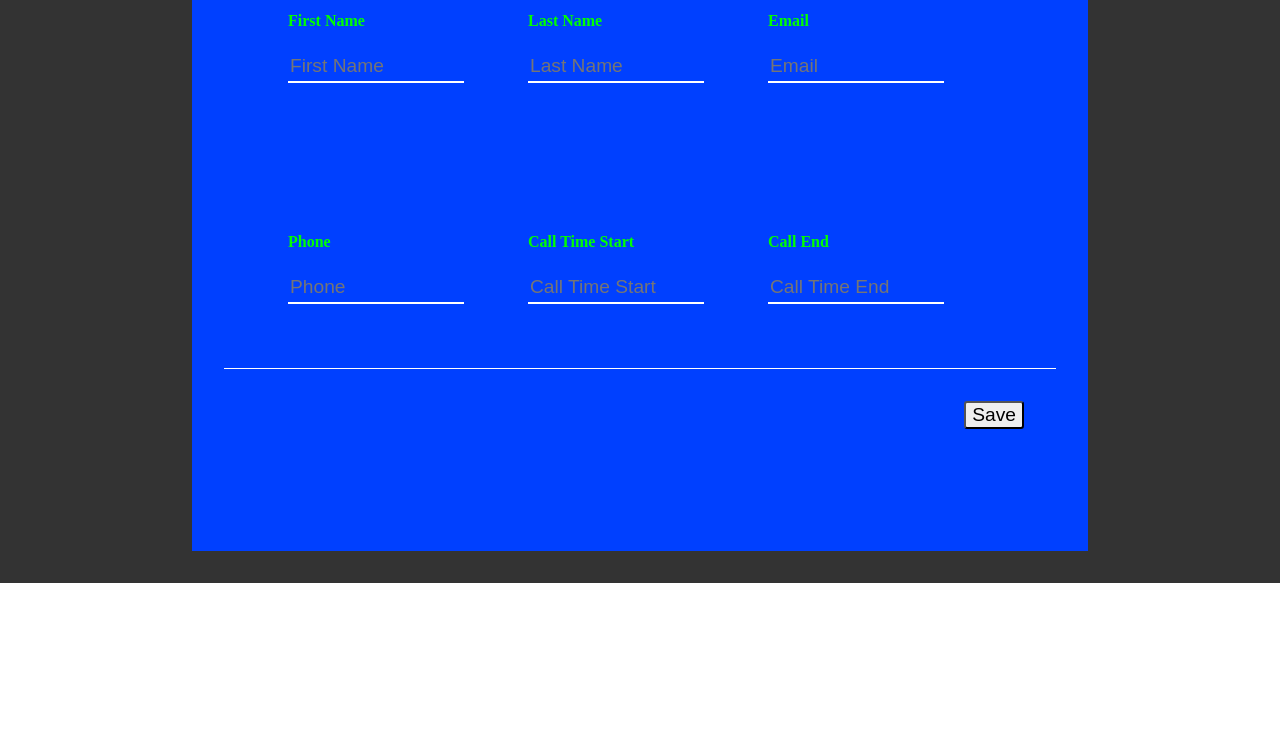
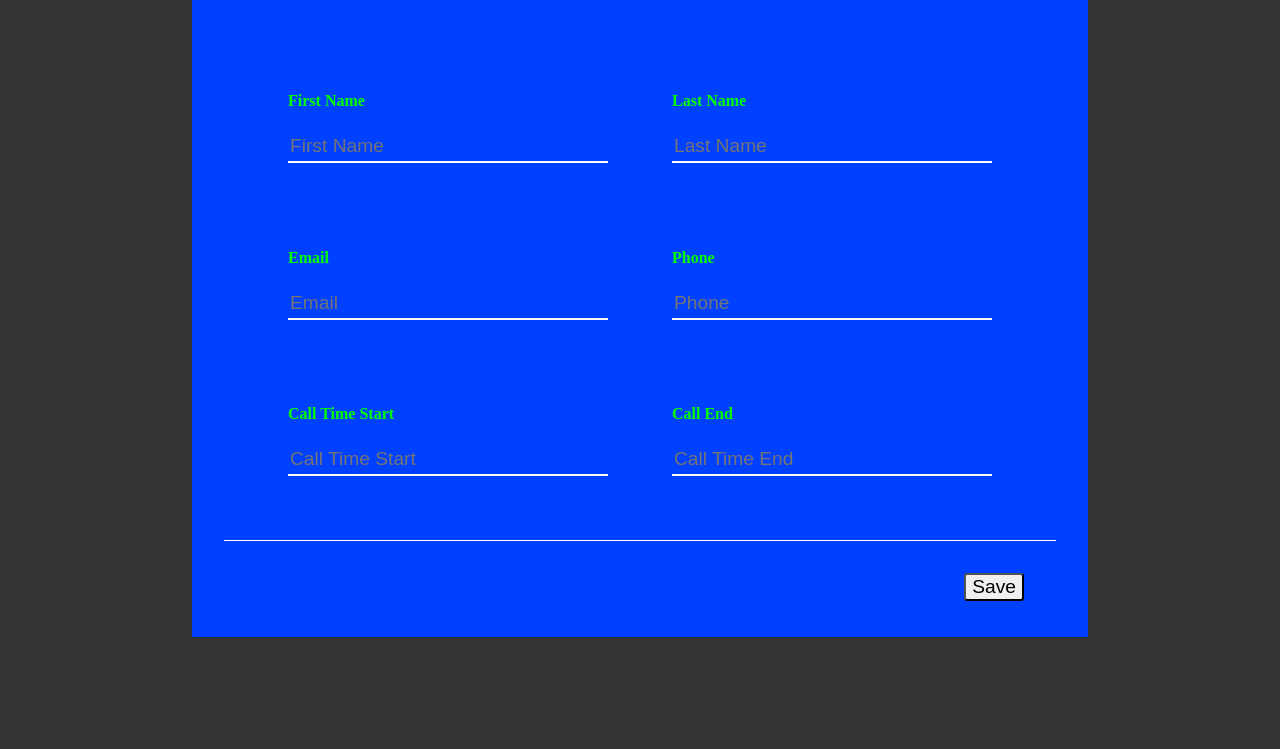
Before and after one commit to C1rcuit-Br3aker/05-Form-Modal, a website: page public/index.html in a window 1280 px wide. Shown: the part 217-966 px from the top of the page. Before the commit the page ends 800 px from the top, so only its background shows below. Drawn offline with nearby package versions, Linux system fonts and the light colour scheme; files that its build step writes are made by us from their sources.

Commit message:
adjust bottom div spacing

```diff
--- a/public/index.html
+++ b/public/index.html
@@ -11,12 +11,11 @@
     <div class="card">
       <div class="card-title">
 
-        <h1>Call Log</h1>
+        <h1>Log Call</h1>
 
       </div>
 
         <div class="card-field">
-          <div class="card-field-top">
 
             <div class="form-field-label">
               <h4>
@@ -51,9 +50,6 @@
 
                 </div>
               </div>
-          </div>
-
-              <div class="card-field-bottom">
 
                   <div class="form-field-label">
                     <h4>
@@ -87,7 +83,7 @@
 
                         </div>
                       </div>
-                  </div>
+
         </div>
         <div class="card-actions">
           <div class="card-button">
--- a/styles/app.scss
+++ b/styles/app.scss
@@ -12,38 +12,23 @@
 
 .modal-container {
   display: flex;
-  position: fixed;
   justify-content: center;
   min-width: 100vw;
   min-height: 100vh;
-  padding: $gutter;
+  padding: 7rem;
   background: $background-haze;
   color: $text-color;
 }
 
 .card {
   width: 70vw;
+  height: 80%;
   padding: $gutter;
   background: $card-background;
 }
 
 .card-field {
   display: flex;
-  flex-direction: column;
-  flex-wrap: wrap;
-}
-
-.card-field-top {
-  display: flex;
-  flex-grow: 1;
-  flex-wrap: wrap;
-  min-width: 90%;
-  padding: $gutter;
-}
-
-.card-field-bottom {
-  display: flex;
-  flex-grow: 1;
   flex-wrap: wrap;
   min-width: 90%;
   padding: $gutter;
@@ -53,8 +38,6 @@
   display: flex;
   flex-direction: column;
   flex-grow: 1;
-  // width: 100%;
-  max-width: 15rem;
   padding: 2rem;
   border-bottom: $brand-shadow;
   color: $label-color;
```
